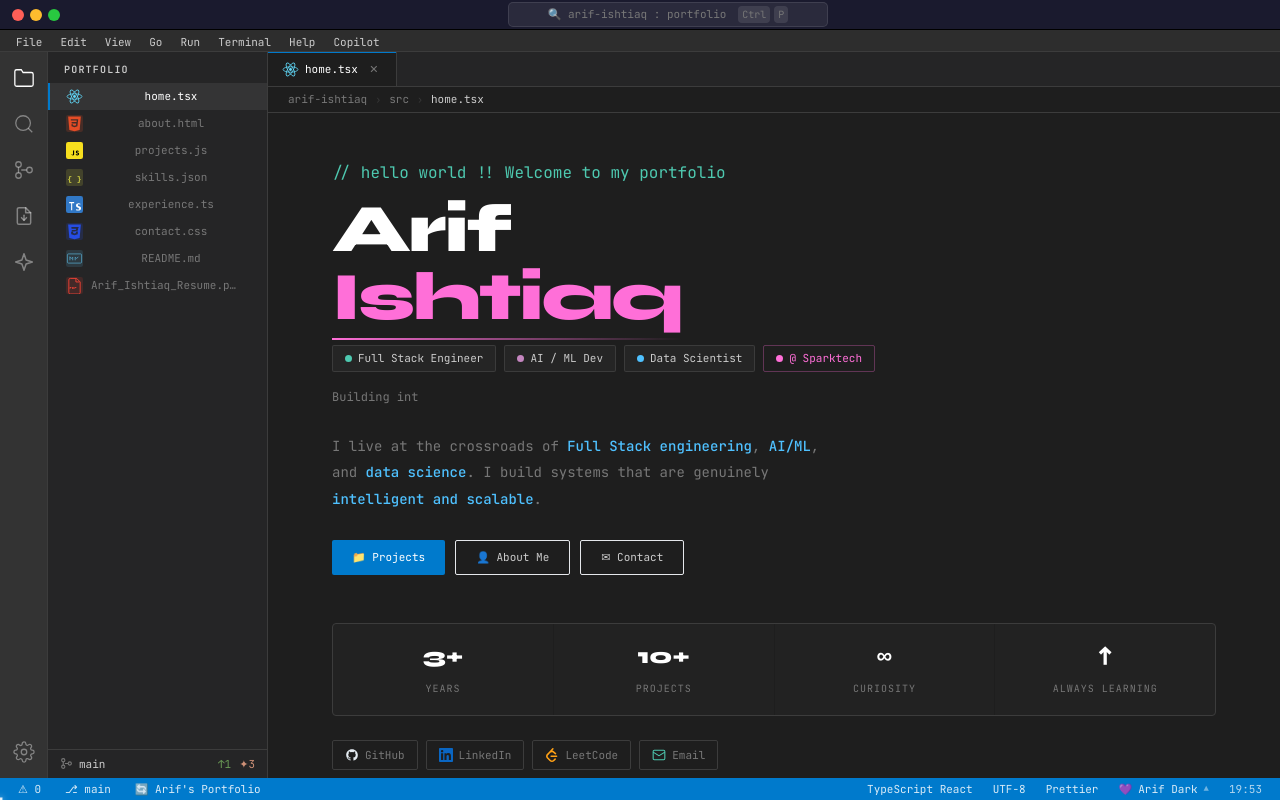
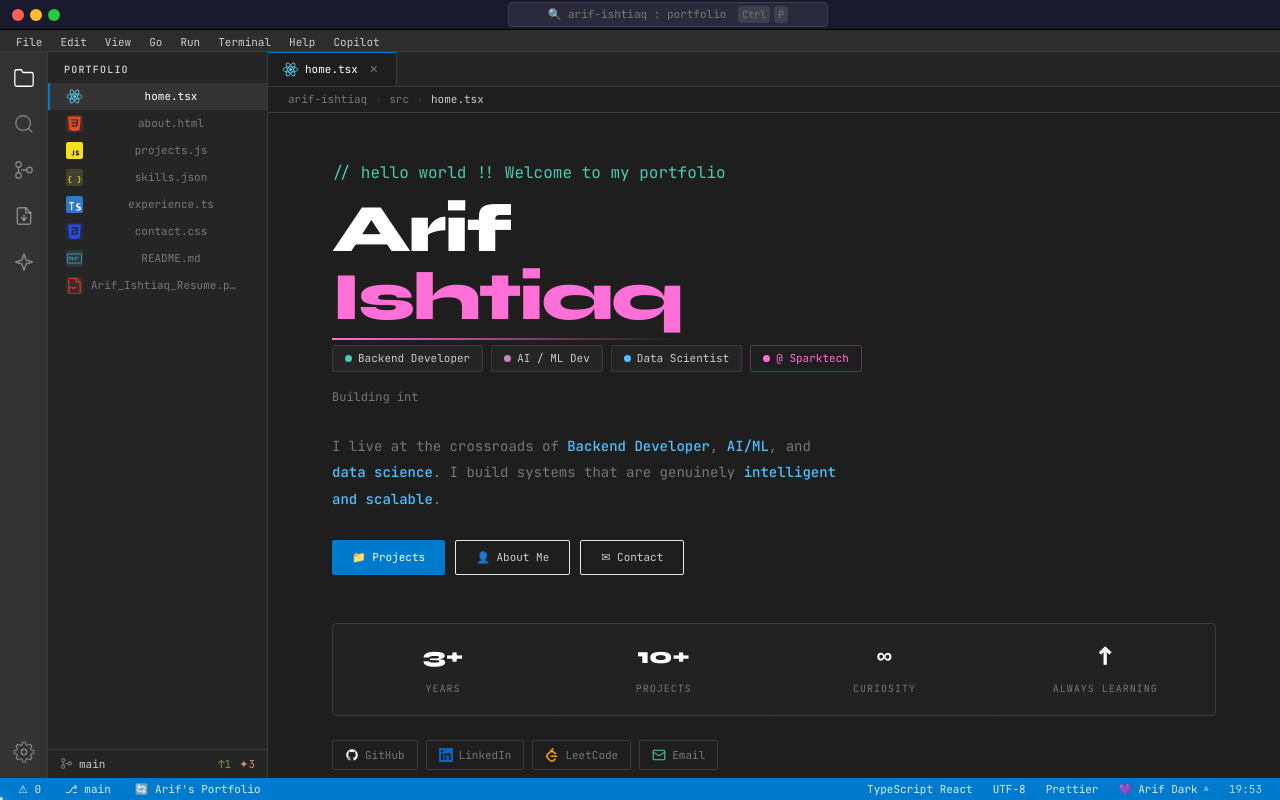
Before and after one commit to mohammad-ishtiaque/arif-ishtiaq-portfolio, a React (Vite) app: page / in a window 1280 px wide. Built offline with nearby package versions, Linux system fonts and the light colour scheme.

Commit message:
revisit the files

```diff
--- a/index.html
+++ b/index.html
@@ -6,7 +6,7 @@
   <meta name="viewport" content="width=device-width, initial-scale=1.0" />
   <title>Arif Ishtiaq | Portfolio</title>
   <meta name="description"
-    content="Software Developer @ Sparktech · Full Stack Engineer · AI/ML Developer · Data Scientist" />
+    content="Backend Developer @ Sparktech · Full Stack Engineer · AI/ML Developer · Data Scientist" />
   <meta property="og:title" content="Arif Ishtiaq - Portfolio" />
   <meta property="og:description" content="Full Stack Engineer · AI/ML Developer · Data Scientist" />
   <link rel="icon" type="image/webp" href="visual-studio-code-icon.webp" />
--- a/src/components/Terminal.jsx
+++ b/src/components/Terminal.jsx
@@ -84,7 +84,7 @@ export default function Terminal({ onClose, onOpenFile }) {
       case 'whoami':
         push([
           { type: 'ok', text: 'arif' },
-          { type: 'out', text: 'Software Developer @ Sparktech' },
+          { type: 'out', text: 'Backend Developer @ Sparktech' },
           { type: 'out', text: 'Full Stack Engineer · AI/ML Developer · Data Scientist' },
           { type: 'out', text: 'Bangladesh BD  ·  kazimdarifishtiaque@gmail.com' },
         ])
--- a/src/data/index.js
+++ b/src/data/index.js
@@ -1,6 +1,6 @@
 export const ME = {
   name: "Arif Ishtiaq",
-  role: "Software Developer @ Sparktech",
+  role: "Backend Developer @ Sparktech",
   location: "Bangladeshi BD",
   email: "kazimdarifishtiaque@gmail.com",
   phone: "+8801864154939",
@@ -127,6 +127,17 @@ export const SKILLS = [
   },
 
   {
+    group: "Backend & APIs",
+    items: [
+      { name: "Node js", pct: 90, color: "#7631d1" },
+      { name: "Express js", pct: 80, color: "#f97316" },
+      { name: "FastAPI", pct: 90, color: "#34d399" },
+      { name: "Flask", pct: 82, color: "#6366f1" },
+      { name: "Django", pct: 76, color: "#22c55e" },
+    ],
+  },
+
+  {
     group: "Generative AI & LLM Engineering",
     items: [
       { name: "LangChain", pct: 82, color: "#34d399" },
@@ -162,21 +173,14 @@ export const SKILLS = [
     ],
   },
 
-  {
-    group: "Backend & APIs",
-    items: [
-      { name: "FastAPI", pct: 90, color: "#34d399" },
-      { name: "Flask", pct: 82, color: "#6366f1" },
-      { name: "Django", pct: 76, color: "#22c55e" },
-    ],
-  },
+
 
   {
     group: "Databases",
     items: [
       { name: "PostgreSQL", pct: 85, color: "#38bdf8" },
       { name: "Redis", pct: 72, color: "#ef4444" },
-      // { name: "Neo4j", pct: 80, color: "#4cceb4" },
+      { name: "MongoDB", pct: 80, color: "#4cceb4" },
     ],
   },
 
@@ -191,10 +195,10 @@ export const SKILLS = [
   {
     group: "DevOps & Tools",
     items: [
+      { name: "AWS", pct: 74, color: "#f97316" },
       { name: "Docker", pct: 80, color: "#38bdf8" },
       { name: "Git", pct: 90, color: "#f97316" },
       { name: "Linux", pct: 88, color: "#facc15" },
-      { name: "AWS", pct: 74, color: "#f97316" },
       { name: "GitHub Actions", pct: 80, color: "#6366f1" },
       { name: "Jupyter", pct: 85, color: "#ff6fd8" },
     ],
@@ -237,7 +241,7 @@ export const PILLS = [
 export const EXPERIENCE = [
   {
     date: "2025 - Present", current: true,
-    role: "Software Developer",
+    role: "Backend Developer",
     company: "Sparktech",
     location: "Dhaka",
     desc: "Building intelligent backend systems and AI integrations with scalable design based on UI/UX for an EdTech platform. ML-powered personalization, RAG pipelines, and scalable APIs serving thousands of learners daily.",
--- a/src/pages/AboutPage.jsx
+++ b/src/pages/AboutPage.jsx
@@ -28,14 +28,14 @@ export default function AboutPage() {
         <p className="text-[13px] text-vscode-dim leading-[1.9]">
           Hi! I'm{' '}
           <strong className="text-vscode-blue font-medium">Arif Ishtiaq</strong>
-          , a software developer living at the crossroads of{' '}
+          , a Backend Developer living at the crossroads of{' '}
           <strong className="text-vscode-blue font-medium">Full stack engineering</strong>,{' '}
           <strong className="text-vscode-blue font-medium">AI/ML</strong>, and{' '}
           <strong className="text-vscode-blue font-medium">data science</strong>.
           I love building systems that are not just functional but genuinely{' '}
           <strong className="text-vscode-blue font-medium">intelligent and scalable</strong>.
           Currently a{' '}
-          <strong className="text-vscode-blue font-medium">Software Developer at Sparktech</strong>,
+          <strong className="text-vscode-blue font-medium">Backend Developer at Sparktech</strong>,
           building AI integrations and backend systems that power learning experiences for thousands of users daily.
         </p>
       </div>
--- a/src/pages/HomePage.jsx
+++ b/src/pages/HomePage.jsx
@@ -46,6 +46,8 @@ const YouTubeIcon = () => (
 
 export default function HomePage({ onNavigate }) {
   const typed = useTypewriter(TYPEWRITER_LINES)
+
+  const jobTitle = 'Backend Developer'
 
   const socials = [
     { icon: <GitHubIcon />, label: 'GitHub', href: ME.links.github, color: '#e6edf3' },
@@ -97,7 +99,7 @@ export default function HomePage({ onNavigate }) {
         {/* Role badges */}
         <div className="flex flex-wrap gap-2 mb-4 opacity-0 animate-su-3">
           {[
-            ['#4ec9b0', 'Full Stack Engineer'],
+            ['#4ec9b0', 'Backend Developer'],
             ['#c586c0', 'AI / ML Dev'],
             ['#4fc1ff', 'Data Scientist'],
           ].map(([color, label]) => (
@@ -124,7 +126,7 @@ export default function HomePage({ onNavigate }) {
         {/* Bio */}
         <p className="text-[14px] text-vscode-dim leading-[1.9] max-w-[520px] mb-7 opacity-0 animate-su-4">
           I live at the crossroads of{' '}
-          <strong className="text-vscode-blue font-medium">Full Stack engineering</strong>,{' '}
+          <strong className="text-vscode-blue font-medium">Backend Developer</strong>,{' '}
           <strong className="text-vscode-blue font-medium">AI/ML</strong>, and{' '}
           <strong className="text-vscode-blue font-medium">data science</strong>.
           I build systems that are genuinely{' '}
--- a/src/pages/ReadmePage.jsx
+++ b/src/pages/ReadmePage.jsx
@@ -2,15 +2,17 @@ import { ME } from '../data'
 
 export default function ReadmePage() {
   const stackItems = [
-    ['Languages', ['Python', 'TypeScript', 'SQL', 'JavaScript', 'C++']],
+    ['Languages', ['Python', 'SQL', 'JavaScript', 'C++', 'C']],
+    ['Backend', ['Node js', 'Express js', 'FastAPI', 'Flask', 'PostgreSQL', 'Redis', 'MongoDB']],
+    ['Frontend', ['React js', 'Next js', 'Tailwind CSS', 'CSS3', 'HTML']],
     ['AI / ML', ['PyTorch', 'LangChain', 'HuggingFace', 'scikit-learn', 'TensorFlow']],
-    ['Backend', ['FastAPI', 'Flask', 'PostgreSQL', 'Redis']],
     ['DevOps', ['Docker', 'AWS', 'Linux', 'Git']],
   ]
 
   const badges = [
     ['🔵', 'Python', '#3572a5'],
     ['🔷', 'TypeScript', '#3178c6'],
+    ['💜', 'Node js', '#7631d1'],
     ['⚡', 'FastAPI', '#4ec9b0'],
     ['🧠', 'LangChain', '#ff6fd8'],
     ['🐍', 'PyTorch', '#ef4444'],
@@ -55,8 +57,8 @@ export default function ReadmePage() {
 
       <ul className="pl-6 mb-3 space-y-1">
         {[
-          ['🔭', 'Building', 'scalable AI integrations', 'at EduVanceAI'],
-          ['🤖', 'NLP, LLMs, RAG pipelines, Vector DBs', '', ''],
+          ['🔭', 'Building', 'scalable backend system with proper AI integrations', 'at Sparktech'],
+          ['🤖', 'Typescript', 'Node js Express js', 'NLP, LLMs, RAG pipelines, Vector DBs', '', ''],
           ['⚡', 'Making', 'data stories non-data people get', ''],
           ['✨', 'Always learning, always shipping', '', ''],
         ].map(([icon, pre, bold, post], i) => (
```
